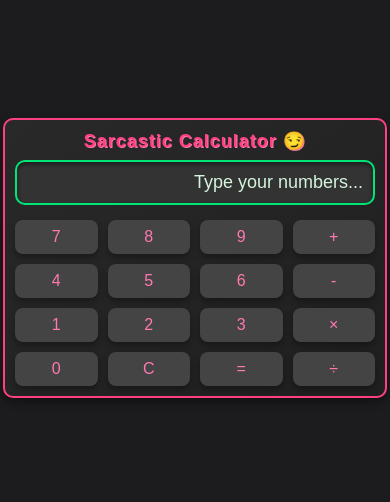
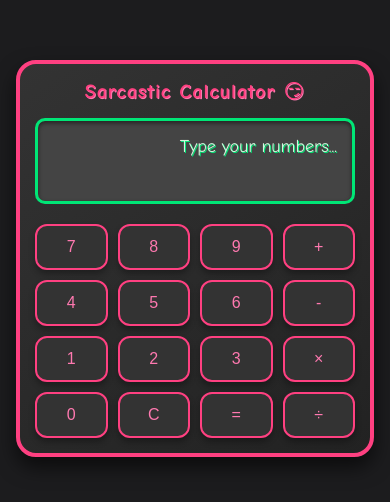
Before and after one commit to Parth1204-rgb/funny-calculator, a plain HTML site: page index.html in a window 390 px wide. Shown: the part 164-666 px from the top of the page. Drawn offline with Linux system fonts and the light colour scheme.

Commit message:
Update styles.css

```diff
--- a/styles.css
+++ b/styles.css
@@ -1,6 +1,6 @@
 body {
     background-color: #1c1c1e;
-    font-family: 'Arial', sans-serif; /* Changed to a cleaner font */
+    font-family: 'Comic Sans MS', cursive;
     color: #eee;
     display: flex;
     justify-content: center;
@@ -10,35 +10,36 @@ body {
 }
 
 .calculator {
-    width: 100%;
-    max-width: 360px;
-    padding: 15px;
-    border: 2px solid #ff4081;
-    border-radius: 15px;
-    background: linear-gradient(145deg, #292929, #1f1f1f);
-    box-shadow: 0px 8px 15px rgba(0, 0, 0, 0.5);
+    width: 320px;
+    padding: 20px;
+    border: 4px solid #ff4081;
+    border-radius: 20px;
+    background: linear-gradient(145deg, #333, #222);
+    box-shadow: 0px 10px 20px rgba(0, 0, 0, 0.6);
     text-align: center;
+    transform: rotate(-2deg);
 }
 
 .display {
-    background: #333;
-    padding: 15px;
-    margin-bottom: 15px;
-    border: 2px solid #00e676;
+    background: #444;
+    padding: 20px;
+    margin-bottom: 20px;
+    border: 3px solid #00e676;
     border-radius: 10px;
     text-align: right;
-    font-size: 20px;
+    font-size: 24px;
+    min-height: 50px;
     color: #d4f4dd;
+    text-shadow: 1px 1px #00e676;
     box-shadow: inset 0px 2px 4px rgba(0, 0, 0, 0.5);
     overflow-x: auto;
-    white-space: nowrap;
 }
 
 .title {
-    font-size: 22px;
+    font-size: 24px;
     color: #ff4081;
     font-weight: bold;
-    margin-bottom: 10px;
+    margin-bottom: 15px;
     text-shadow: 1px 1px #ff79b0;
     letter-spacing: 1px;
 }
@@ -50,19 +51,19 @@ body {
 }
 
 button {
-    padding: 10px;
-    font-size: 18px;
-    border: none;
-    border-radius: 8px;
-    background: #444;
+    padding: 15px;
+    font-size: 20px;
+    border: 2px solid #ff4081;
+    border-radius: 12px;
+    background: #333;
     color: #ff79b0;
     cursor: pointer;
-    transition: transform 0.2s ease, background-color 0.2s, box-shadow 0.3s;
+    transition: transform 0.3s ease, background-color 0.2s, box-shadow 0.3s;
     box-shadow: 0px 4px 6px rgba(0, 0, 0, 0.3);
 }
 
 button:hover {
-    transform: scale(1.05);
+    transform: scale(1.1);
     background-color: #ff4081;
     color: #1c1c1e;
     box-shadow: 0px 4px 10px rgba(255, 64, 129, 0.6);
@@ -76,23 +77,23 @@ button:active {
 
 @media (max-width: 480px) {
     .calculator {
-        padding: 10px;
-        border-radius: 10px;
-        box-shadow: 0px 4px 10px rgba(0, 0, 0, 0.4);
+        width: 90%;
+        max-width: 320px;
+        transform: rotate(0);
+        padding: 15px;
     }
 
     .display {
         font-size: 18px;
-        padding: 10px;
+        padding: 15px;
     }
 
     .title {
-        font-size: 18px;
-        margin-bottom: 8px;
+        font-size: 20px;
     }
 
     button {
-        padding: 8px;
+        padding: 12px;
         font-size: 16px;
     }
 }
```
